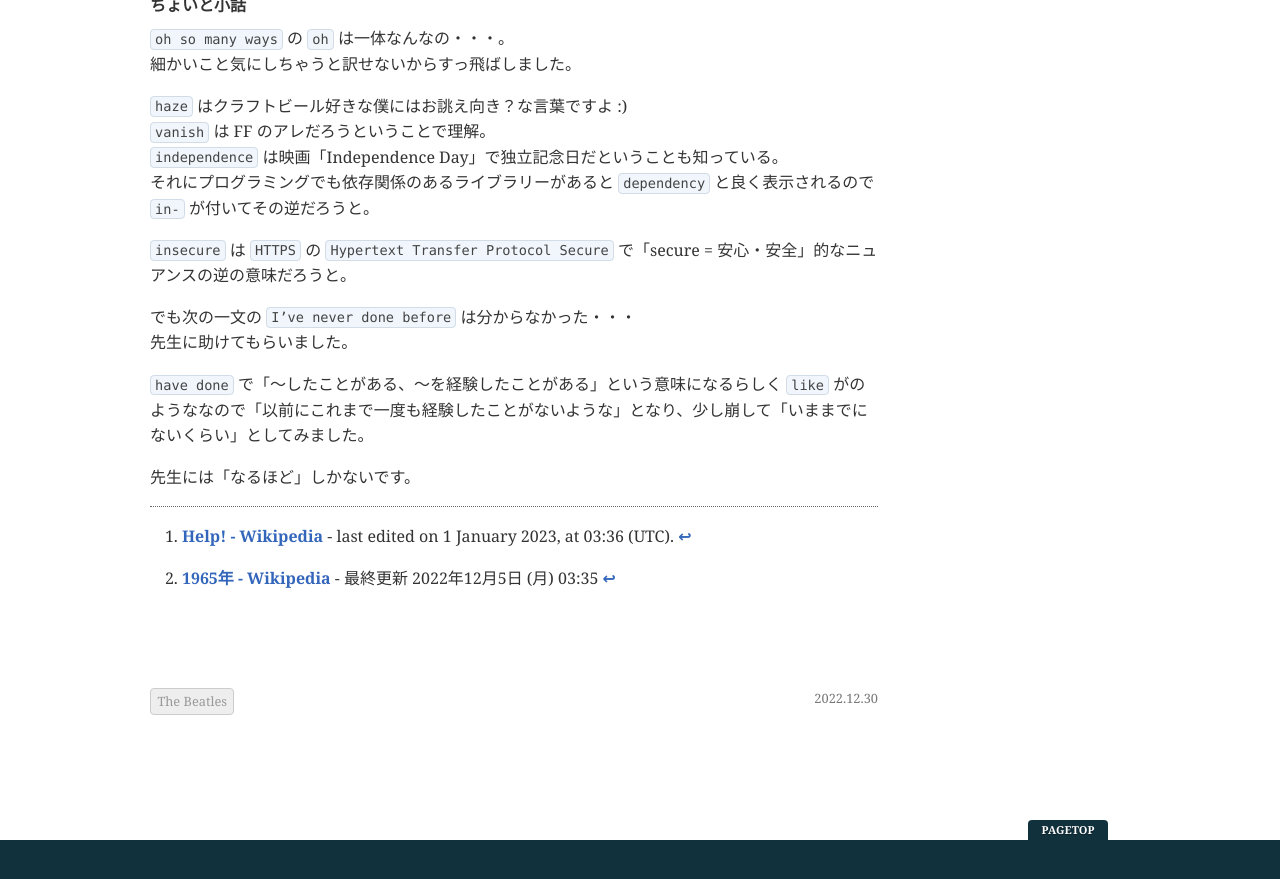
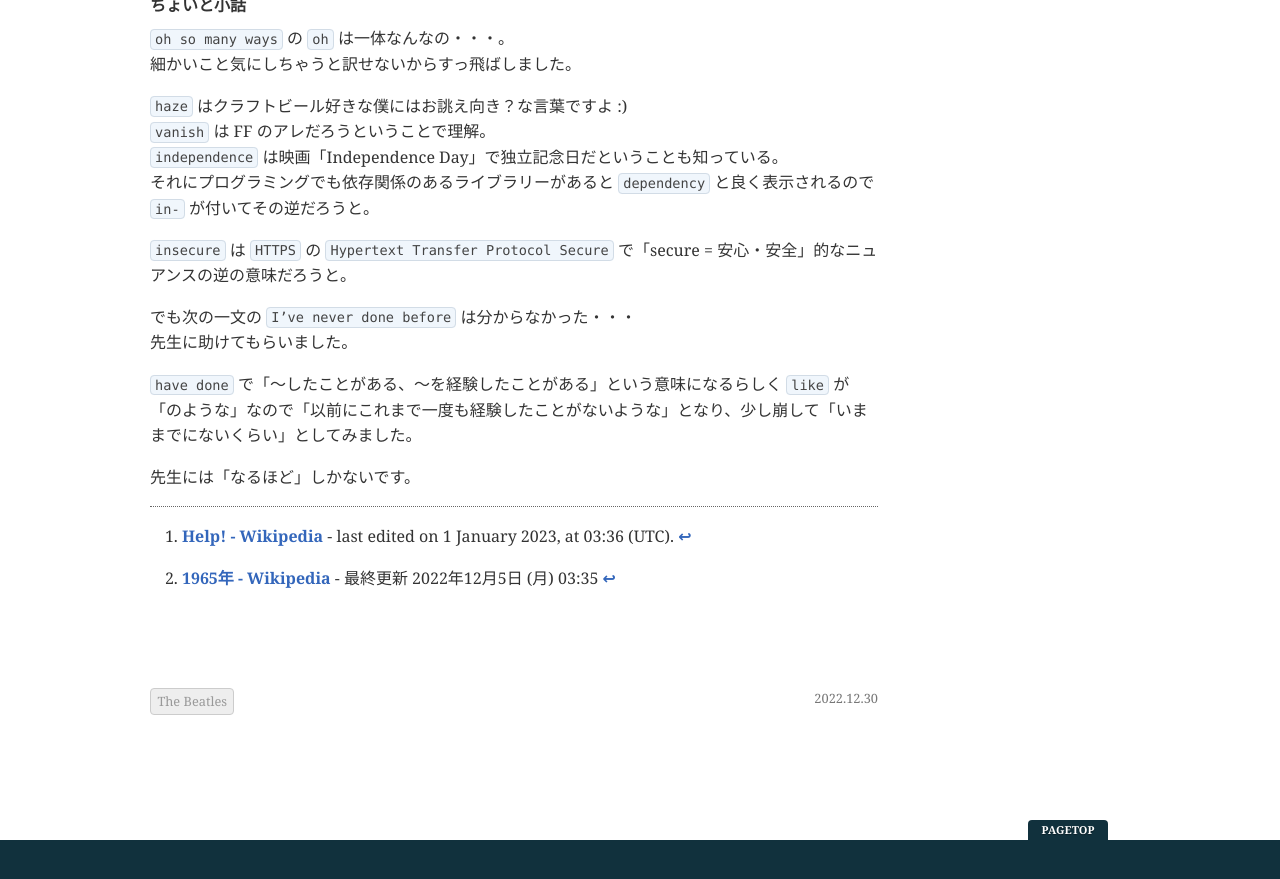
Before and after one commit to tetsuwo/en-study, a Jekyll site: the page built from _posts/2022-12-30-help-the-beatles.md, in a window 1280 px wide and 900 px high, scrolled down 4000 px. Shown: the top 879 px of the window. Built offline with Jekyll 4.4.1, drawn with Linux system fonts in a browser that asks for light colours.

```diff
--- a/_posts/2022-12-30-help-the-beatles.md
+++ b/_posts/2022-12-30-help-the-beatles.md
@@ -160,7 +160,7 @@ Help!
 でも次の一文の `I’ve never done before` は分からなかった・・・
 先生に助けてもらいました。
 
-`have done` で「〜したことがある、〜を経験したことがある」という意味になるらしく `like` がのようななので「以前にこれまで一度も経験したことがないような」となり、少し崩して「いままでにないくらい」としてみました。
+`have done` で「〜したことがある、〜を経験したことがある」という意味になるらしく `like` が「のような」なので「以前にこれまで一度も経験したことがないような」となり、少し崩して「いままでにないくらい」としてみました。
 
 先生には「なるほど」しかないです。
 
```
